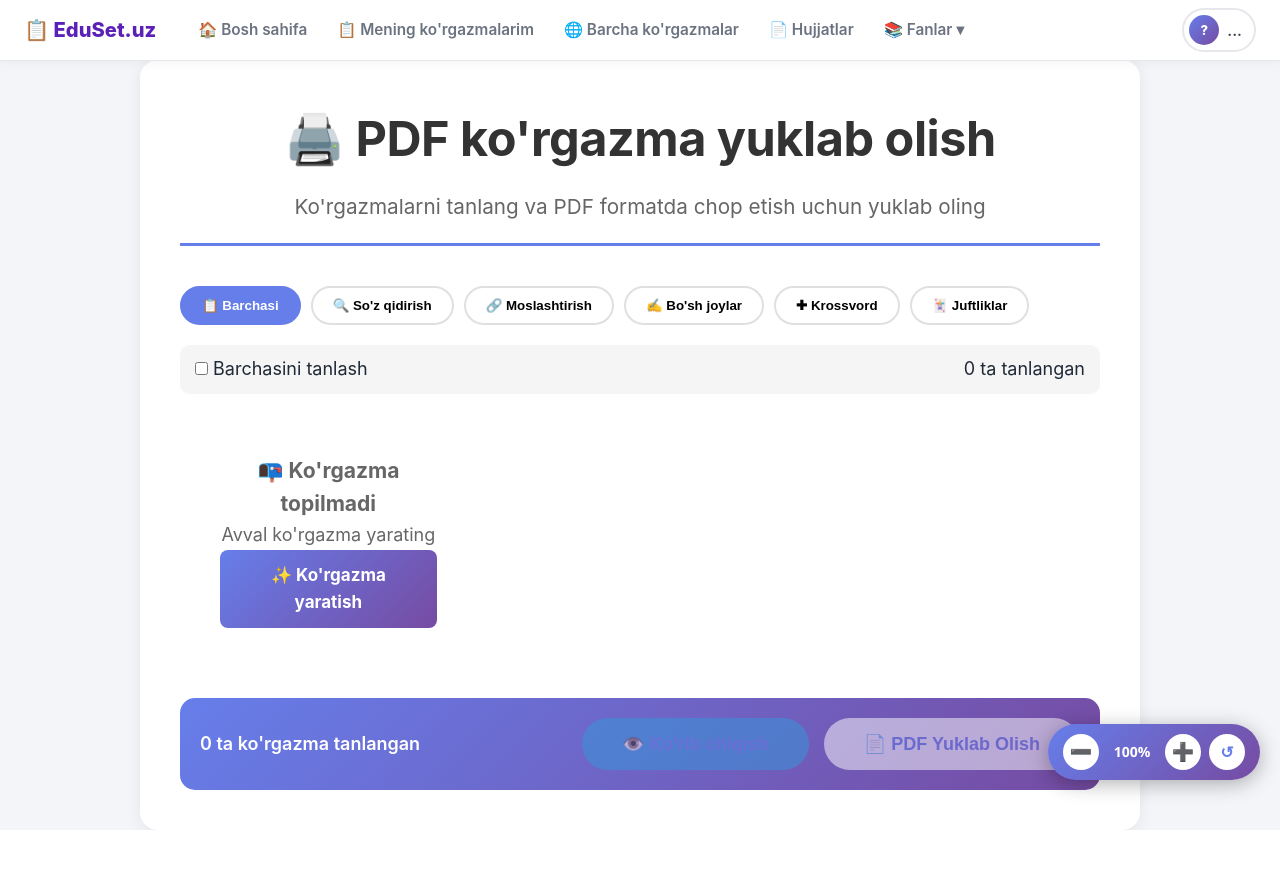
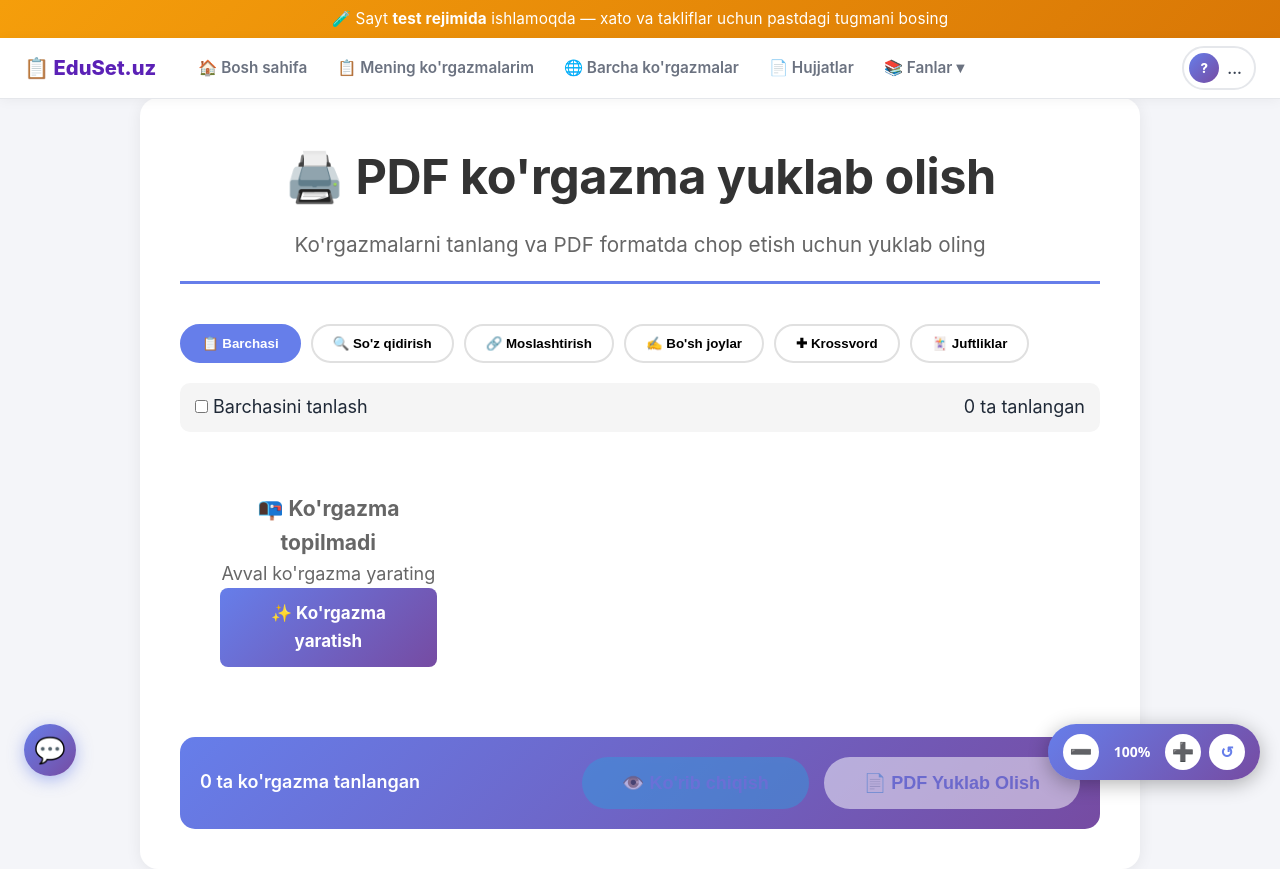
Before and after one commit to Feruzbek-coder/EduSet.uz, a Python web app: template templates/lesson_assistant.html in a window 1280 px wide. Before the commit the page ends 830 px from the top, so only its background shows below. Run offline with Jinja, Linux system fonts and the light colour scheme; the template is opened without the code that fills it, so the values that code supplies are empty.

Commit message:
fix: PDF error handling, test banner, feedback modal

```diff
--- a/templates/_nav.html
+++ b/templates/_nav.html
@@ -1,3 +1,8 @@
+<!-- Test rejimi banneri -->
+<div class="test-banner">
+    🧪 Sayt <strong>test rejimida</strong> ishlamoqda — xato va takliflar uchun pastdagi tugmani bosing
+</div>
+
 <nav class="top-nav">
     <a href="/" class="nav-brand">📋 EduSet.uz</a>
     <div class="nav-links">
@@ -45,3 +50,68 @@
         <button class="modal-btn" onclick="saveUserName()">✅ Tasdiqlash</button>
     </div>
 </div>
+
+<!-- Fikr-takliflar tugmasi -->
+<button class="feedback-fab" onclick="openFeedbackModal()" title="Fikr va taklif bildirish">
+    💬
+</button>
+
+<!-- Fikr-takliflar modal -->
+<div id="feedback-modal" style="display:none; position:fixed; inset:0; background:rgba(0,0,0,.5); z-index:10000; align-items:center; justify-content:center;">
+    <div style="background:#fff; border-radius:20px; padding:28px 24px 22px; max-width:420px; width:94%; box-shadow:0 16px 48px rgba(0,0,0,.25); position:relative;">
+        <button onclick="closeFeedbackModal()" style="position:absolute; top:12px; right:14px; background:none; border:none; font-size:1.4em; cursor:pointer; color:#9ca3af;">✕</button>
+        <div style="font-size:1.8em; margin-bottom:8px;">💬</div>
+        <h2 style="margin:0 0 6px; color:#1f2937; font-size:1.2em;">Fikr va taklif</h2>
+        <p style="color:#6b7280; font-size:.85em; margin-bottom:16px;">Sayt haqida fikr, taklif yoki xato topgan bo'lsangiz yozing.</p>
+        <select id="feedback-type" style="width:100%; padding:9px 12px; border:2px solid #e5e7eb; border-radius:10px; font-size:.9em; margin-bottom:12px; background:#f9fafb; cursor:pointer;">
+            <option value="taklif">💡 Taklif</option>
+            <option value="xato">🐛 Xato topildi</option>
+            <option value="savol">❓ Savol</option>
+            <option value="maqtov">⭐ Maqtov</option>
+        </select>
+        <textarea id="feedback-text" rows="4" maxlength="1000"
+            placeholder="Fikringizni yozing..."
+            style="width:100%; padding:10px 12px; border:2px solid #e5e7eb; border-radius:10px; font-size:.9em; resize:vertical; font-family:inherit; box-sizing:border-box; margin-bottom:14px;"></textarea>
+        <button onclick="submitFeedback()" id="feedback-submit-btn"
+            style="width:100%; padding:12px; border:none; border-radius:12px; background:linear-gradient(135deg,#667eea,#764ba2); color:#fff; font-size:1em; font-weight:700; cursor:pointer;">
+            ✅ Yuborish
+        </button>
+        <div id="feedback-success" style="display:none; text-align:center; padding:12px; color:#27ae60; font-weight:600; font-size:.95em;">
+            🎉 Fikringiz qabul qilindi! Rahmat!
+        </div>
+    </div>
+</div>
+
+<style>
+.test-banner {
+    background: linear-gradient(135deg, #f59e0b, #d97706);
+    color: #fff;
+    text-align: center;
+    padding: 7px 16px;
+    font-size: .85em;
+    letter-spacing: .01em;
+}
+.feedback-fab {
+    position: fixed;
+    bottom: 24px;
+    left: 24px;
+    width: 52px;
+    height: 52px;
+    border-radius: 50%;
+    background: linear-gradient(135deg, #667eea, #764ba2);
+    color: #fff;
+    font-size: 1.4em;
+    border: none;
+    cursor: pointer;
+    box-shadow: 0 4px 16px rgba(102,126,234,.5);
+    z-index: 999;
+    transition: transform .2s, box-shadow .2s;
+    display: flex;
+    align-items: center;
+    justify-content: center;
+}
+.feedback-fab:hover {
+    transform: scale(1.1);
+    box-shadow: 0 6px 22px rgba(102,126,234,.65);
+}
+</style>
--- a/templates/lesson_assistant.html
+++ b/templates/lesson_assistant.html
@@ -455,7 +455,11 @@
                     headers: { 'Content-Type': 'application/json' },
                     body: JSON.stringify({ exercise_ids: ids, pdf_options: opts })
                 });
-                if (!response.ok) { alert('Xatolik yuz berdi!'); return; }
+                if (!response.ok) {
+                    const err = await response.json().catch(() => ({}));
+                    alert('PDF xatolik: ' + (err.error || response.statusText));
+                    return;
+                }
                 const blob = await response.blob();
                 const url  = URL.createObjectURL(blob);
                 const a    = document.createElement('a');
@@ -520,7 +524,8 @@
                     document.getElementById('pdfViewer').src = url;
                     document.getElementById('pdfModal').classList.add('active');
                 } else {
-                    alert('PDF yaratishda xatolik yuz berdi!');
+                    const err = await response.json().catch(() => ({}));
+                    alert('PDF xatolik: ' + (err.error || response.statusText));
                 }
             } catch (error) {
                 console.error('Error:', error);
```
Also changed, not shown: app.py (+34 -16 lines), db_manager.py (+23 -0 lines), templates/_nav_js.html (+41 -0 lines), 1 other file.
